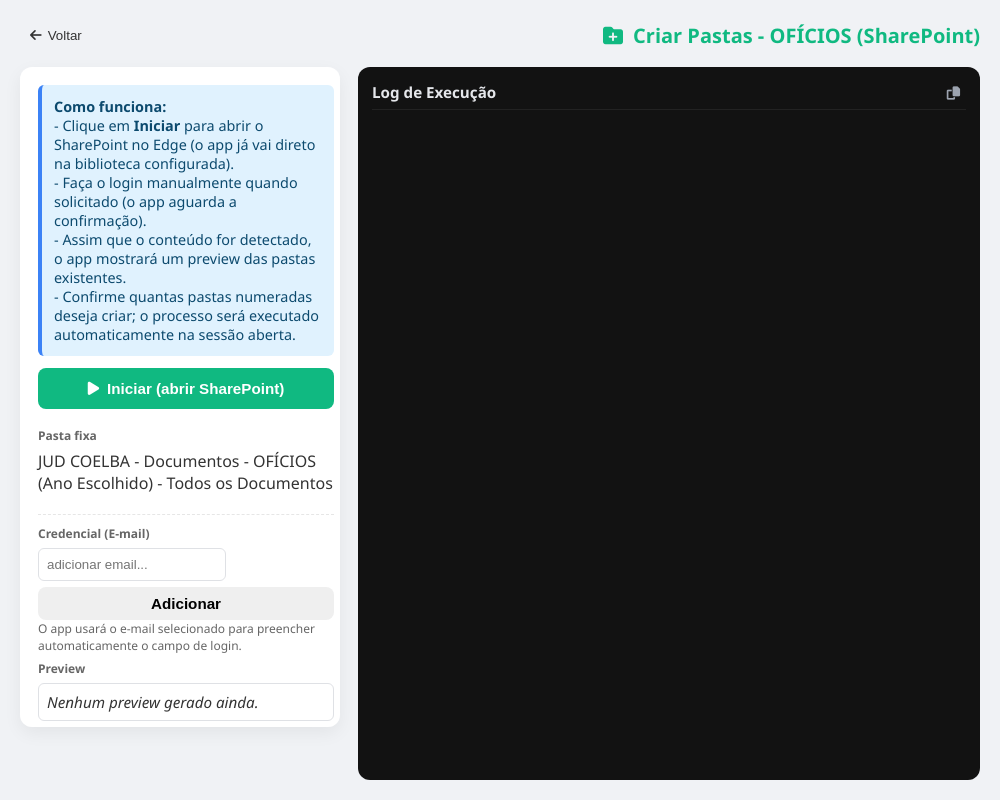
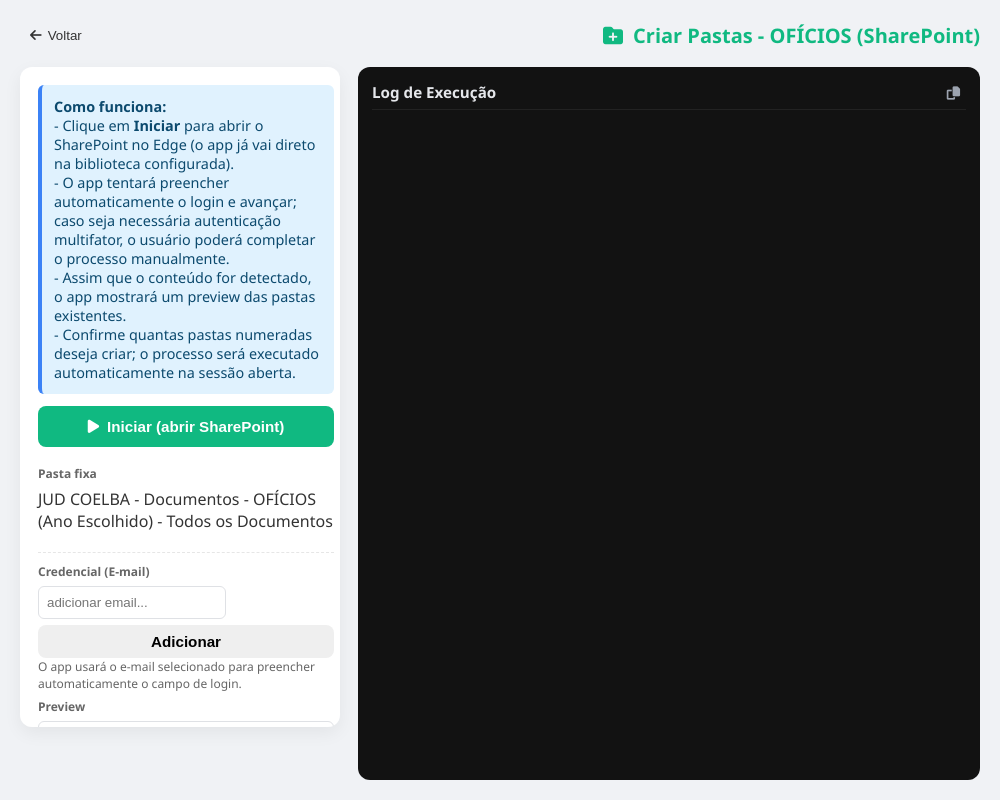
Before and after one commit to An0mi-dot/Extrajud, an Electron app: page sharepoint_create.html in a window 1000 px wide. Drawn offline with Linux system fonts and the light colour scheme; no server answers; a web font is replaced by a local one.

Commit message:
ui: move autofill note into SharePoint 'Como funciona' and clean Hub card

```diff
--- a/sharepoint_create.html
+++ b/sharepoint_create.html
@@ -95,7 +95,7 @@
       <div class="info-box">
         <strong>Como funciona:</strong><br>
         - Clique em <strong>Iniciar</strong> para abrir o SharePoint no Edge (o app já vai direto na biblioteca configurada).<br>
-        - Faça o login manualmente quando solicitado (o app aguarda a confirmação).<br>
+        - O app tentará preencher automaticamente o login e avançar; caso seja necessária autenticação multifator, o usuário poderá completar o processo manualmente.<br>
         - Assim que o conteúdo for detectado, o app mostrará um preview das pastas existentes.<br>
         - Confirme quantas pastas numeradas deseja criar; o processo será executado automaticamente na sessão aberta.
       </div>
```
Also changed, not shown: index.html (+1 -1 lines).
